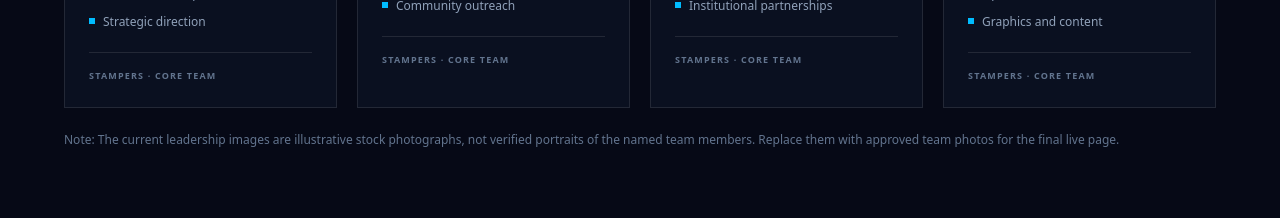
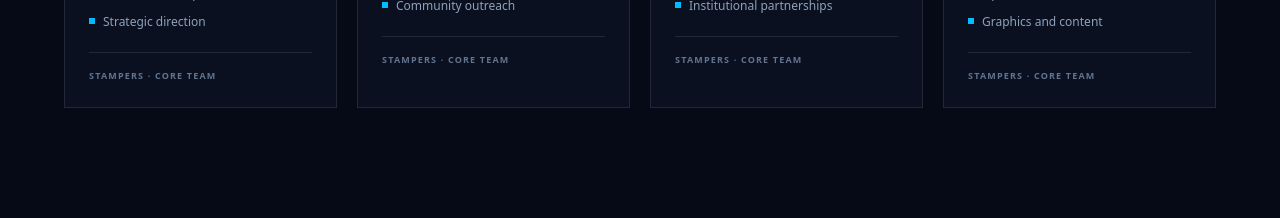
Before and after one commit to arnabm25102006-tech/stampers-hackathon, a Next.js app: page /management in a window 1280 px wide. Shown: the part 2100-2318 px from the top of the page. Built offline with nearby package versions, Linux system fonts and the light colour scheme.

Commit message:
Redesign STAMPERS management page

```diff
--- a/src/app/management/page.tsx
+++ b/src/app/management/page.tsx
@@ -428,9 +428,7 @@ export default function ManagementPage() {
           </div>
 
           <p className="mt-5 text-xs leading-6 text-slate-500">
-            Note: The current leadership images are illustrative stock
-            photographs, not verified portraits of the named team members.
-            Replace them with approved team photos for the final live page.
+
           </p>
         </div>
       </section>
```
Also changed, not shown: 1 other file (tests, documents, lock files or other folders).
